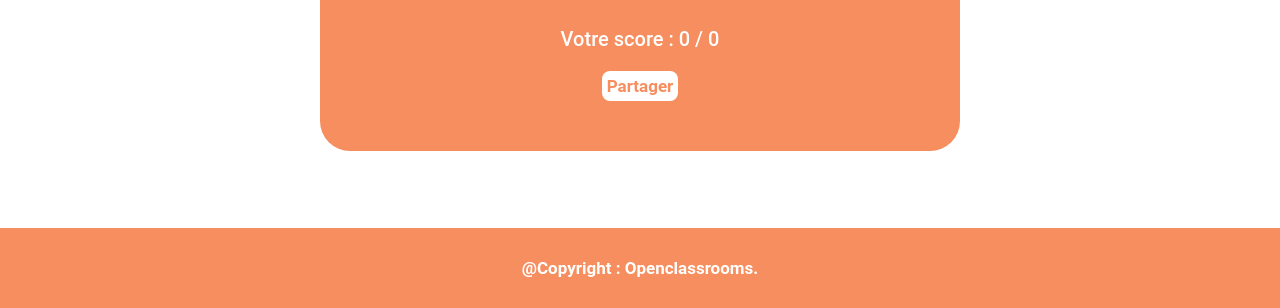
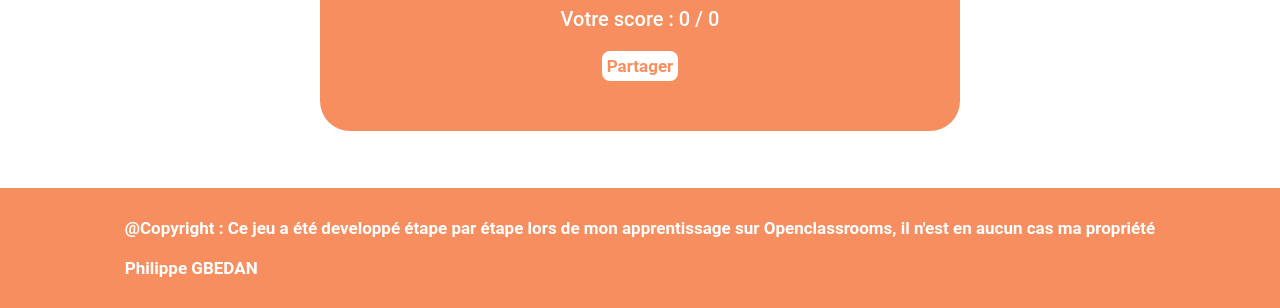
Before and after one commit to philippegbedan/PhilippeGBEDANJS, a plain HTML site: page index.html in a window 1280 px wide. Shown: the part 492-800 px from the top of the page. Drawn offline with Linux system fonts and the light colour scheme.

Commit message:
Update index.html

```diff
--- a/index.html
+++ b/index.html
@@ -56,7 +56,8 @@
 
     <!-- FOOTER -->
     <footer>
-        @Copyright : Openclassrooms.
+        @Copyright : Ce jeu a été developpé étape par étape lors de mon apprentissage sur Openclassrooms, il n'est en aucun cas ma propriété <br><br>
+        Philippe GBEDAN
     </footer>
 
     <!-- Popup de partage -->
```
